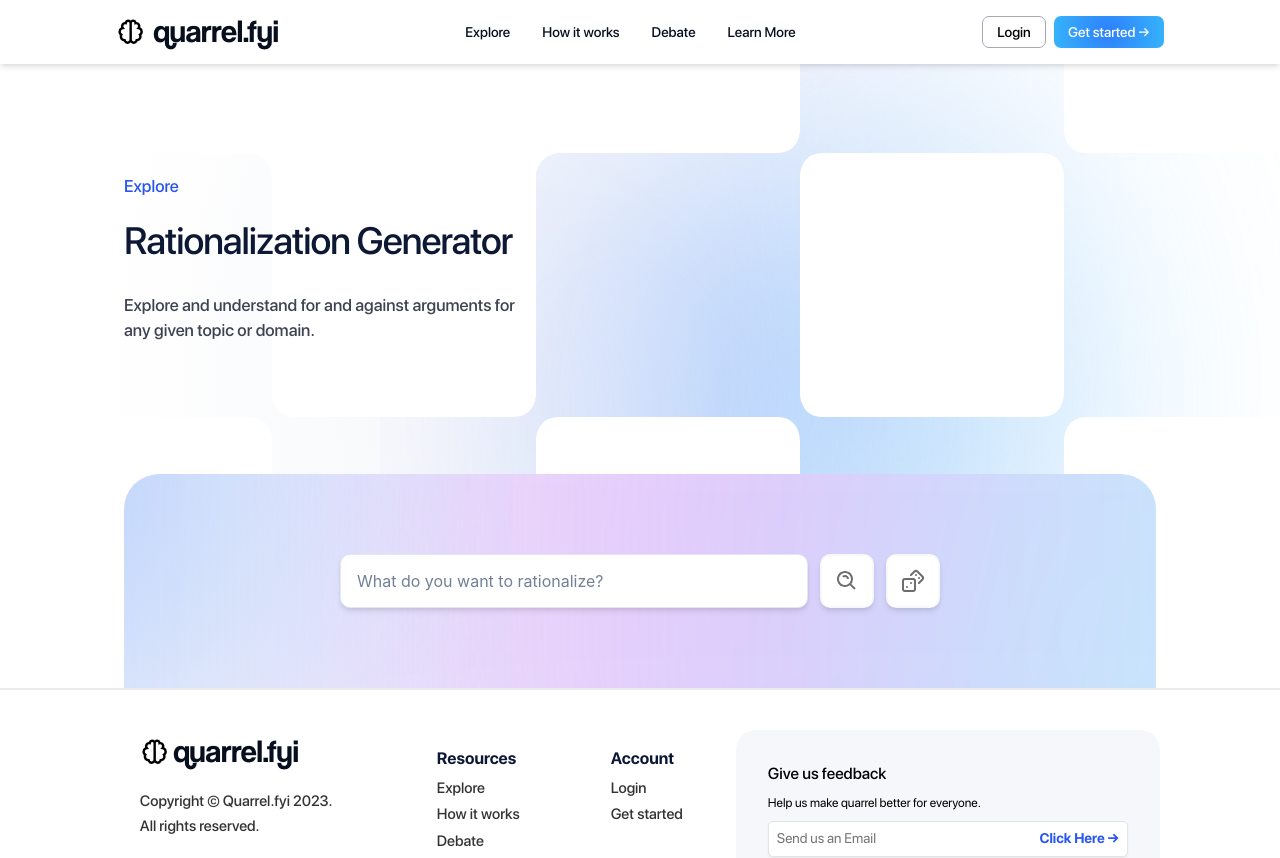
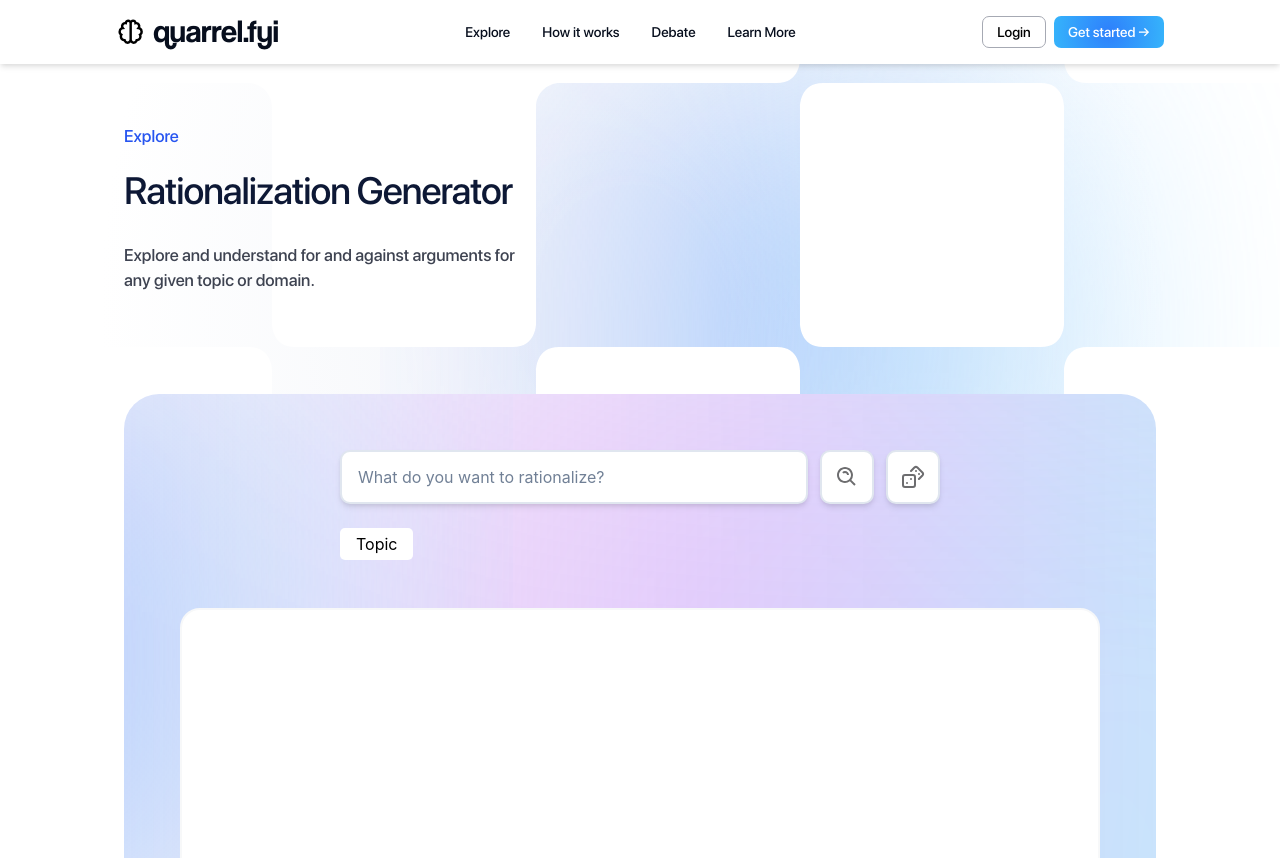
Before and after one commit to matthibbs7/quarrel-web, a Next.js app: page /explore in a window 1280 px wide. Shown: the top 858 px of the page. Built offline with nearby package versions, Linux system fonts and the light colour scheme; no server answers.

Commit message:
home page dev

```diff
--- a/src/pages/explore.tsx
+++ b/src/pages/explore.tsx
@@ -17,23 +17,33 @@ export default function Explore() {
             </Head>
             <WindowWrapper cls="exploreBg">
                 <Flex className="noise-child" zIndex={2} direction='column'  w='100%' h='600px' mt={['-60px','-60px',0,0]}>
-                    <Flex direction='column' w='100%' pt="110px" pl={6}>
+                    <Flex direction='column' w='100%' pt="60px" pl={6}>
                         <Text color='#2755F0' fontFamily='SFPROB1' fontSize='17px'>Explore</Text>
                         <Text mt={3} color='#0D1835' fontFamily='SFPROB1' fontSize='38px' letterSpacing='-1px'>Rationalization Generator</Text>
                         <Text w={['300px', '400px','400px', '400px']} mt={6} color='#3E4351' fontFamily='SFPROB1' fontSize='17px'>Explore and understand for and against arguments for any given topic or domain.</Text>
                     </Flex>
 
                 </Flex>
-                <Flex align='center' direction='column' minW='0' mx={[0,0,6,6]} mt={['-250px','-250px','-190px', '-190px']} px={6} pt={[10,10,20,20]} bgImage={`url(${modalbg.src})`} bgPosition="center" borderTopRadius={35}>
+                <Flex align='center' direction='column' minW='0' mx={[0,0,6,6]} mt={['-330px','-330px','-270px', '-270px']} px={6} pt={[10,10,14,14]} bgImage={`url(${modalbg.src})`} bgPosition="center" border='0px solid #F7F8F9' borderTopRadius={35}>
 
-                    <Flex w='100%' maxW='600px' mb={20}>
-                        <Input zIndex={5} maxW='600px' h='54px' bg='white' borderRadius={10} shadow='md' placeholder='What do you want to rationalize?' />
-                        <Flex zIndex={6} align='center' justify='center' w='54px' minW='54px' h='54px' ml={3} bg='white' border='2px solid #F7F8F9' borderRadius={10} shadow='md' _hover={{cursor: 'pointer', transform: 'translateY(-1.5px)', }} transition='transform 0.2s'>
-                            <BiSearchAlt color='#6D6D6F' fontSize='18pt' />
+                    <Flex direction={['column', 'row', 'row', 'row']} w='100%' maxW='600px' mb={20}>
+                        <Input zIndex={5} maxW='600px' h='54px' bg='white' border='2px solid #E0E6EF' borderRadius={10} shadow='md' placeholder='What do you want to rationalize?' />
+                        <Flex mt={[3,0,0,0]}>
+                            <Flex zIndex={6} align='center' justify='center' w='54px' minW='54px' h='54px' ml={[0,3,3,3]} bg='white' border='2px solid #E0E6EF' borderRadius={10} shadow='md' _hover={{cursor: 'pointer', transform: 'translateY(-1.5px)', }} transition='transform 0.2s'>
+                                <BiSearchAlt color='#6D6D6F' fontSize='18pt' />
+                            </Flex>
+                            <Flex zIndex={6} align='center' justify='center' w='54px' minW='54px' h='54px' ml={3} bg='white' border='2px solid #E0E6EF' borderRadius={10} shadow='md' _hover={{cursor: 'pointer', transform: 'scale(1.05) rotate(-360deg)', }} transition='transform 0.4s'>
+                                <LuDices color='#6D6D6F' fontSize='18pt' />
+                            </Flex>
                         </Flex>
-                        <Flex zIndex={6} align='center' justify='center' w='54px' minW='54px' h='54px' ml={3} bg='white' border='2px solid #F7F8F9' borderRadius={10} shadow='md' _hover={{cursor: 'pointer', transform: 'scale(1.05) rotate(-360deg)', }} transition='transform 0.4s'>
-                            <LuDices color='#6D6D6F' fontSize='18pt' />
+
+                    </Flex>
+                    <Flex w='100%' maxW='600px' h='80px' mt={-14}>
+                        <Flex align='center' justify='center' h='32px' px={4} py={0} bg='white' borderRadius={5}>
+                            <Text>Topic</Text>
                         </Flex>
+                    </Flex>
+                    <Flex w='100%' maxW='920px' h='600px' bg='white' border='2px solid #F7F8F9' borderTopRadius={20}>
 
                     </Flex>
                 </Flex>
--- a/src/styles/global.css
+++ b/src/styles/global.css
@@ -44,8 +44,14 @@ body {
     z-index: -1;
     position: absolute;
     max-height: 600px;
-    margin-top: -80px;
+    margin-top: -150px;
     background-color: #fff;
+}
+
+.homeBg {
+    z-index: -1;
+    height: 1000px !important;
+    background: linear-gradient(150deg, rgba(120, 86, 255, 0.50) 3.73%, rgba(202, 219, 253, 0.50) 15.66%, rgba(213, 202, 253, 0.50) 23.05%, rgba(213, 202, 253, 0.50) 31.04%, rgba(202, 204, 253, 0.50) 47.62%, rgba(213, 202, 253, 0.50) 61.07%, rgba(234, 202, 253, 0.50) 68.98%, rgba(202, 219, 253, 0.50) 75.32%, rgba(120, 86, 255, 0.50) 97.26%), var(--color-gray-0, #FFF);
 }
 
 /* .noise {
```
Also changed, not shown: src/components/HomePage/HomePage.tsx (added, +29 -0 lines), src/pages/index.tsx (+13 -4 lines), public/arrow.svg (added).
